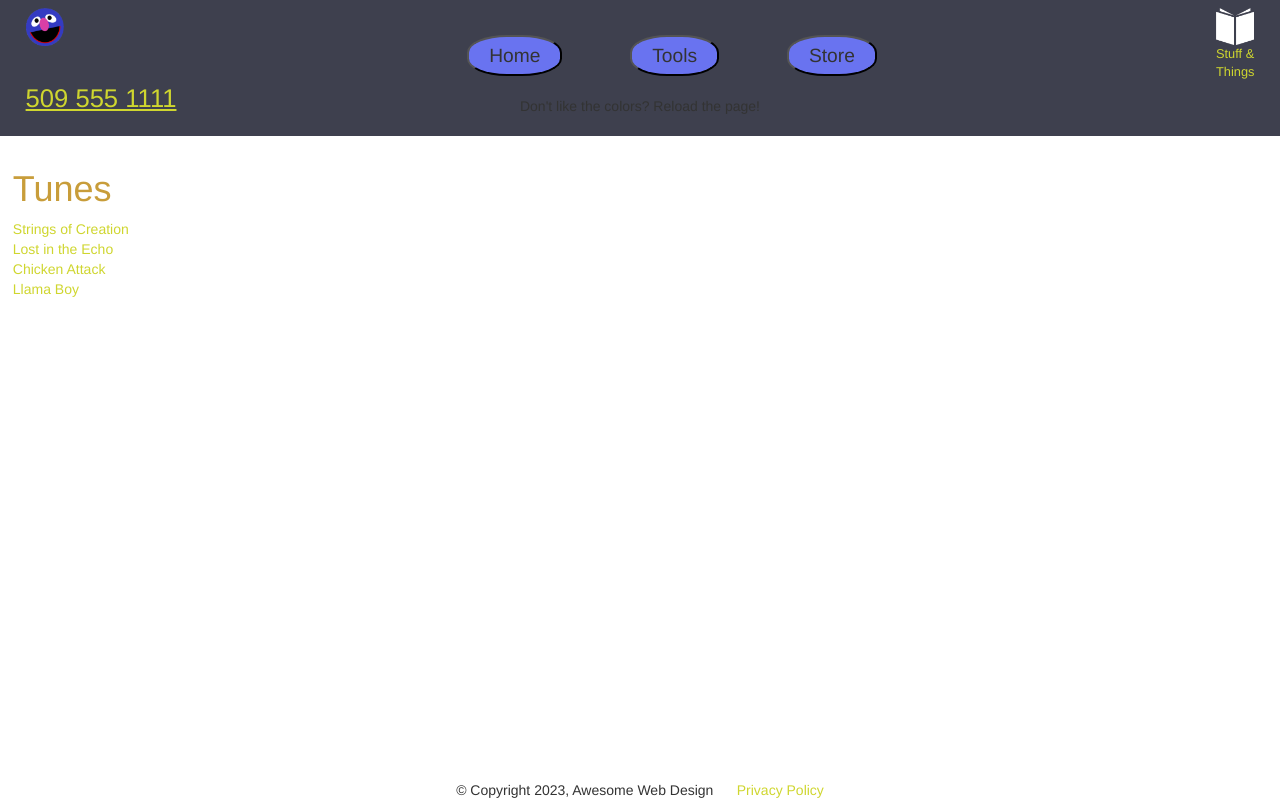
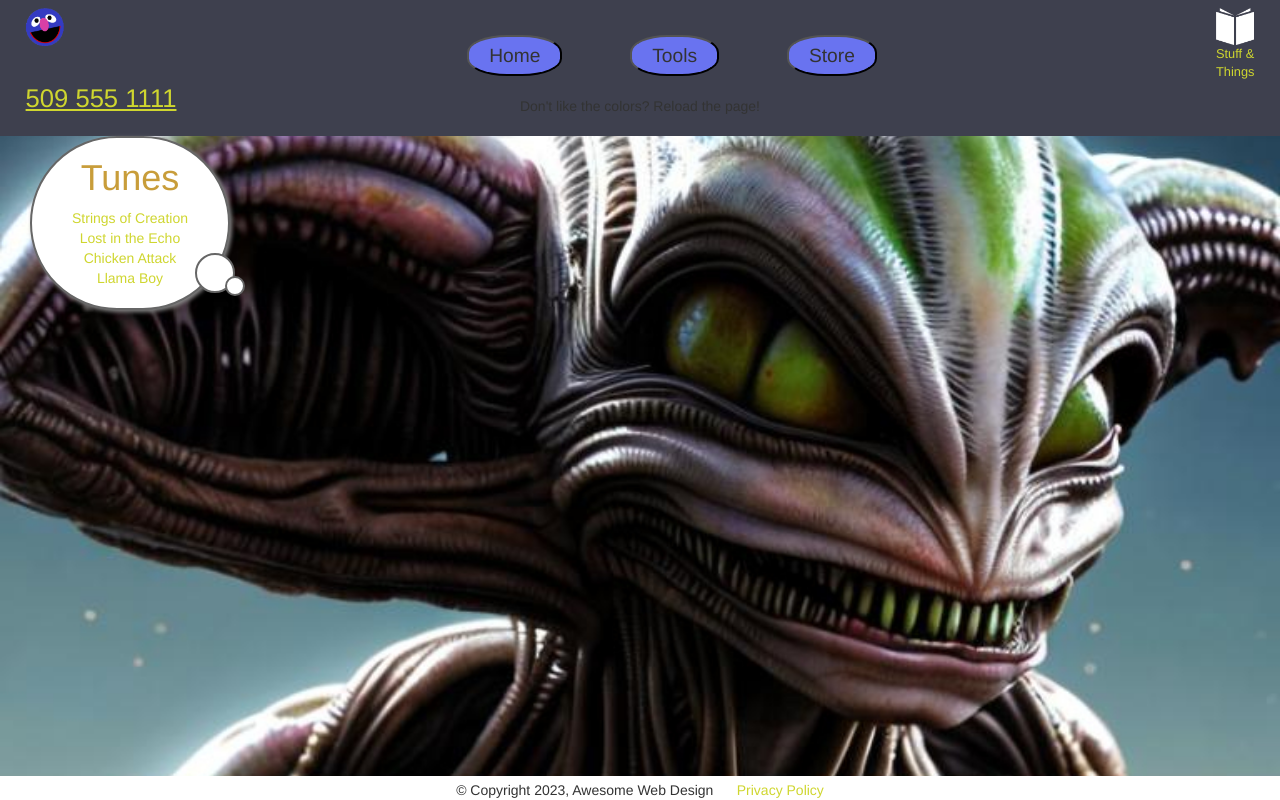
Before and after one commit to Snaught/sample, a Flask app: page /guides in a window 1280 px wide. Run offline with Flask 2, Linux system fonts and the light colour scheme; some libraries are stand-ins or nearby versions.

Commit message:
Content for store page, new page title, contact form now redirects to sent.html

```diff
--- a/static/main.css
+++ b/static/main.css
@@ -91,6 +91,15 @@ ul.prv {
     display: none;
 }
 
+.alien {
+    background-attachment: fixed;
+    background-image: url('/static/images/alien.jpg');
+    background-position: center;
+    background-repeat: no-repeat;
+    background-size: cover;
+    height: 80%;
+}
+
 .guidelink {
     display: flex;
     font-size: 2.5vw;
@@ -120,10 +129,47 @@ ul.prv {
     margin: 10px;
 }
 
+.store {
+    display: grid;
+    grid-template-columns: repeat(3,1fr);
+    grid-gap: 10px;
+}
+
 .text {
     padding-left: 1%;
     padding-right: 1%;
     text-align: center;
+}
+
+.thought-bubble {
+    position: relative;
+    width: 200px;
+    text-align: center;
+    background-color: #fff;
+    border: 2px solid #666;
+    border-radius: 100px;
+    box-shadow: 2px 2px 4px #888;
+    left: 30px;
+}
+
+.thought-bubble:before, .thought-bubble:after {
+    content: '';
+    position: absolute;
+    width: 40px;
+    height: 40px;
+    left: 163px;
+    top: 115px;
+    background-color: #fff;
+    border: 2px solid #666;
+    border-radius: 28px;
+}
+
+.thought-bubble:after {
+    width: 20px;
+    height: 20px;
+    left: 193px;
+    top: 138px;
+    border-radius: 18px;
 }
 
 .tool {
--- a/static/style.js
+++ b/static/style.js
@@ -12,7 +12,7 @@ document.addEventListener('DOMContentLoaded', function() {
     });
 
     var aElements = document.querySelectorAll('a');
-    // Apply a random color to all h1 elements
+    // Apply a random color to all 'a' elements
     var aColor = getRandomColor();
     aElements.forEach(function(element) {
         element.style.color = aColor;
--- a/templates/admin.html
+++ b/templates/admin.html
@@ -4,7 +4,7 @@
 
 <head>
     <meta name="description"
-        content="Sample store page">
+        content="Sample page">
 
     <meta charset="utf-8">
     <meta http-equiv="X-UA-Compatible" content="IE=edge">
--- a/templates/guides.html
+++ b/templates/guides.html
@@ -4,7 +4,7 @@
 
 <head>
     <meta name="description"
-        content="Sample store page">
+        content="Sample page">
 
     <meta charset="utf-8">
     <meta http-equiv="X-UA-Compatible" content="IE=edge">
@@ -44,13 +44,15 @@
             <a class="help" href="tel:5095551111" onclick="gtag_report_conversion()">509 555 1111</a>
         </span>
     </div>
-    <main>
+    <div class="alien">
+        <div class="thought-bubble">
         <h1>Tunes</h1>
         <a href="https://app.suno.ai/song/15b84250-650b-4298-9181-07b4b54b2c5d" target="_blank">Strings of Creation</a><br>
         <a href="https://app.suno.ai/song/2be4ef68-acfc-4f12-8161-c190e96b6419" target="_blank">Lost in the Echo</a><br>
         <a href="https://www.youtube.com/watch?v=miomuSGoPzI&t=9s&ab_channel=schmoyoho" target="_blank">Chicken Attack</a><br>
-        <a href="https://www.youtube.com/watch?v=fEgmIiW-oD4&ab_channel=BenjaminBarak" target="_blank">Llama Boy</a><br>
-    </main>
+        <a href="https://www.youtube.com/watch?v=fEgmIiW-oD4&ab_channel=BenjaminBarak" target="_blank">Llama Boy</a><br> <br>
+        </div>
+    </div>
     <footer>
         &copy; Copyright 2023, Awesome Web Design &nbsp;&nbsp;&nbsp;&nbsp;
         <a href="/privacy">Privacy Policy </a>
--- a/templates/privacy.html
+++ b/templates/privacy.html
@@ -4,7 +4,7 @@
 
 <head>
     <meta name="description"
-        content="Sample store page">
+        content="Sample page">
 
     <meta charset="utf-8">
     <meta http-equiv="X-UA-Compatible" content="IE=edge">
--- a/templates/sent.html
+++ b/templates/sent.html
@@ -4,7 +4,7 @@
 
 <head>
     <meta name="description"
-        content="Sample store page">
+        content="Sample page">
 
     <meta charset="utf-8">
     <meta http-equiv="X-UA-Compatible" content="IE=edge">
@@ -30,6 +30,7 @@
                 <li class="mainmenu"><button class="mmenu" onclick="window.location.href='/';">Home</button></li>
                 <li class="mainmenu"><button class="mmenu" onclick="window.location.href='/tools';">Tools</button></li>
                 <li class="mainmenu"><button class="mmenu" onclick="window.location.href='/store';">Store</button></li>
+                <br><br>Don't like the colors? Reload the page!
             </ul>
         </nav>
         <a href="/"><img class="altlogo" src="/static/images/awesomeg.png" alt="Awesome Logo"></a>
@@ -46,6 +47,7 @@
                 <div class="carousel-caption">
                     <h3>Function Disabled</h3>
                     <p>This site is currently coded to require a live <a class ="bannerlink" href="https://sendgrid.com/" target="_blank">SendGrid</a> account and API key.</p>
+                    Email <a href="mailto:mrsnaught@gmail.com">mrsnaught@gmail.com</a> to contact the Dev.
                 </div>
             </div>
             <div class="item" role="option">
--- a/templates/tools.html
+++ b/templates/tools.html
@@ -4,7 +4,7 @@
 
 <head>
     <meta name="description"
-        content="Sample store page">
+        content="Sample page">
 
     <meta charset="utf-8">
     <meta http-equiv="X-UA-Compatible" content="IE=edge">
```
Also changed, not shown: templates/index.html (+13 -13 lines), templates/store.html (+18 -1 lines), static/images/alien.jpg (added), static/images/catperson.jpg (added), static/images/prf.jpg (added).
